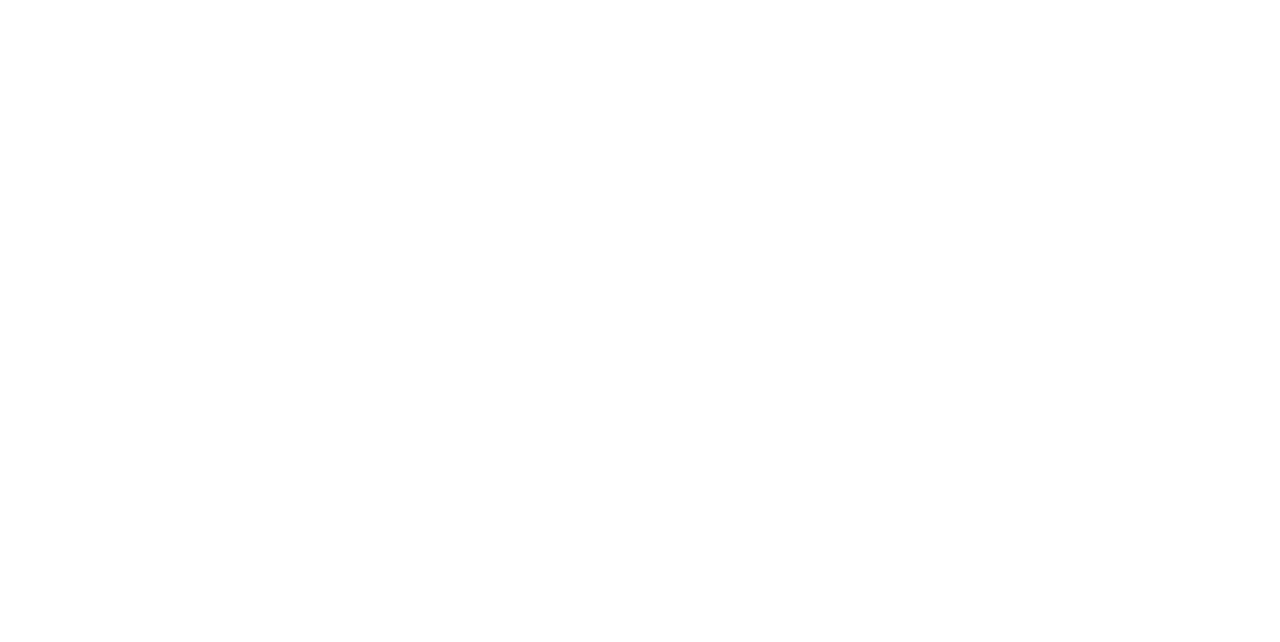
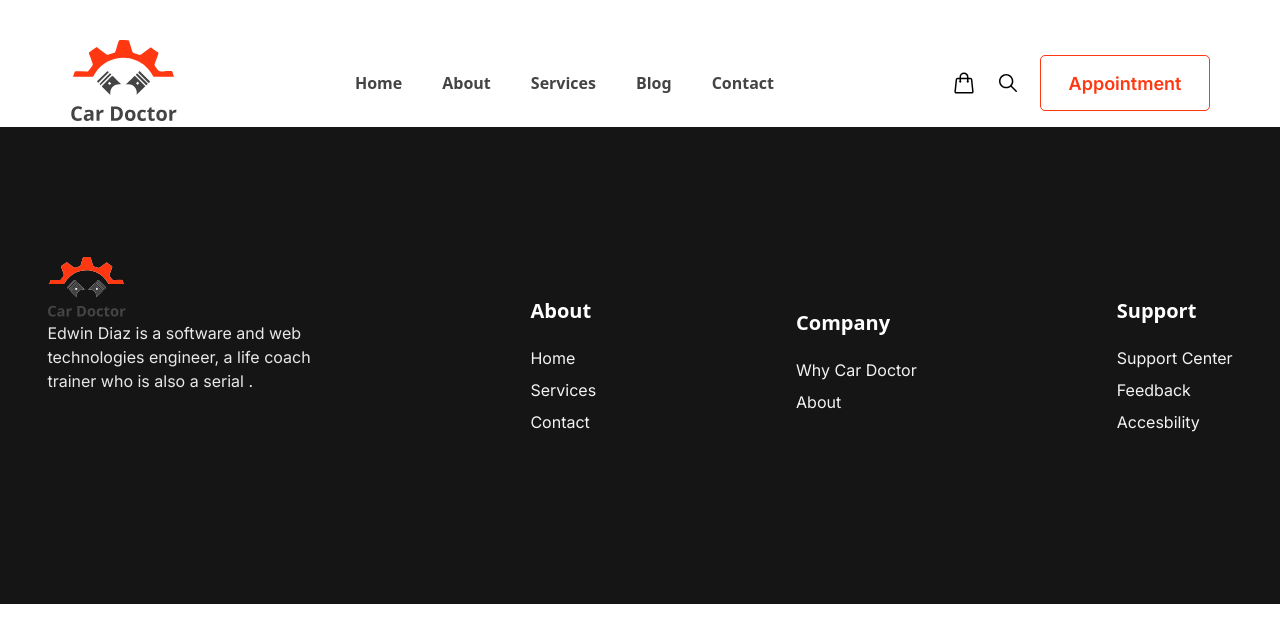
Before and after one commit to AtiqurRahmanLabib/car-doctor-clint, a React (Vite) app: page / in a window 1280 px wide. Shown: the top 642 px of the page. Built offline with nearby package versions, Linux system fonts and the light colour scheme.

Commit message:
added footer and navbar

```diff
--- a/package.json
+++ b/package.json
@@ -13,6 +13,7 @@
     "@tailwindcss/vite": "^4.1.7",
     "react": "^19.1.0",
     "react-dom": "^19.1.0",
+    "react-icons": "^5.5.0",
     "react-router-dom": "^7.6.0",
     "tailwindcss": "^4.1.7"
   },
--- a/src/Components/Home/Home.jsx
+++ /dev/null
@@ -1,11 +0,0 @@
-import React from 'react';
-
-const Home = () => {
-    return (
-        <div>
-          <h1 className='text-2xl'>Home section</h1>
-        </div>
-    );
-};
-
-export default Home;<h1 className='text-2xl'>Home section</h1>
--- a/src/Main/Main.jsx
+++ b/src/Main/Main.jsx
@@ -1,12 +1,16 @@
 import React from 'react';
 import { Outlet } from 'react-router-dom';
+import Footer from '../Pages/Shared/Footer/Footer';
+import Navbar from '../Pages/Shared/Navbar/Navbar';
 
 const Main = () => {
     return (
         <div>
+            <Navbar></Navbar>
             <Outlet></Outlet>
+            <Footer></Footer>
         </div>
     );
 };
 
-export default Main; <Outlet></Outlet>
+export default Main;
--- /dev/null
+++ b/src/Pages/Error/Error.jsx
@@ -0,0 +1,16 @@
+import React from 'react';
+import error4044 from '../../assets/images/Frame.png';
+
+const Error = () => {
+    return (
+        <div>
+
+            <div className='flex justify-center items-center h-screen'>
+
+                <img src={error4044} alt="" />
+            </div>
+        </div>
+    );
+};
+
+export default Error;
--- /dev/null
+++ b/src/Pages/Home/Home.jsx
@@ -0,0 +1,12 @@
+import React from 'react';
+
+const Home = () => {
+    return (
+        <div>
+            <h1 className="text-3xl font-bold underline text-center mt-10">Welcome to the Home Page</h1>
+            <p className="text-center mt-5">This is a simple home page built with React and Tailwind CSS.</p>
+        </div>
+    );
+};
+
+export default Home;
--- /dev/null
+++ b/src/Pages/Shared/Footer/Footer.jsx
@@ -0,0 +1,51 @@
+import React from 'react';
+import logo from '../../../assets/logo.svg';
+const Footer = () => {
+    return (
+        <div>
+            <div className='bg-[#151515] w-full  h-[477px] justify-center items-center flex gap-50'>
+
+                <div className='w-[283px] h-[216.71px] '>
+                    <img className='w-[79px] h-[64.09px]' src={logo} alt="" />
+                    <p className='font-inter text-[16px] text-[#E8E8E8]'>Edwin Diaz is a software and web <br /> technologies engineer, a life coach <br /> trainer who is also a serial .</p>
+
+                </div>
+                {/* <div className='flex gap-20'> */}
+                    <div>
+                        <h1 className='text-[20px] font-semibold text-[#FFFFFF]'>About</h1>
+                        <ul className='text-[#F3F3F3] text-[16px] font-inter mt-5'>
+                            <li className='mb-2'>Home</li>
+                            <li className='mb-2'>Services</li>
+                            <li>Contact</li>
+                        </ul>
+                    </div>
+
+
+                    <div>
+                        <h1 className='text-[20px] font-semibold text-[#FFFFFF]'>Company</h1>
+                        <ul className='text-[#F3F3F3] text-[16px] font-inter mt-5'>
+                            <li className='mb-2'>Why Car Doctor</li>
+                            <li className='mb-2'>About</li>
+
+                        </ul>
+                    </div>
+
+                    <div>
+                        <h1 className='text-[20px] font-semibold text-[#FFFFFF]'>Support</h1>
+                        <ul className='text-[#F3F3F3] text-[16px] font-inter mt-5'>
+                            <li className='mb-2'>Support Center</li>
+                            <li className='mb-2'>Feedback</li>
+                            <li>Accesbility</li>
+                        </ul>
+                    </div>
+
+
+                </div>
+
+
+            </div>
+        // </div>
+    );
+};
+
+export default Footer;
--- /dev/null
+++ b/src/Pages/Shared/Navbar/Navbar.jsx
@@ -0,0 +1,77 @@
+import React from 'react';
+import logo from '../../../assets/logo.svg'; // Adjust the path as necessary
+import { NavLink } from 'react-router-dom';
+import { IoIosSearch } from "react-icons/io";
+import { HiOutlineShoppingBag } from "react-icons/hi2";
+const Navbar = () => {
+    return (
+        <div>
+
+            <div className='w-[1140px] h-[86.78px] mx-auto mt-10 flex items-center gap-5 justify-between'>
+                <img src={logo} alt="" srcset="" />
+
+                <div className='gap-10 flex items-center'>
+                    <NavLink
+                        to="/home"
+                        className={({ isActive }) =>
+                            `text-[16px] font-medium text-center
+                            ${isActive ? 'text-[18px] font-semibold font-inter text-center underline ' : 'text-[16px] font-semibold text-center text-[#444444] '}`
+                        }
+                    >
+                        Home
+                    </NavLink>
+                    <NavLink
+                        to="/about"
+                        className={({ isActive }) =>
+                            `text-[16px] font-medium text-center
+                            ${isActive ? 'text-[18px] font-semibold font-inter text-center underline ' : 'text-[16px] font-semibold text-center text-[#444444] '}`
+                        }
+                    >
+                        About
+                    </NavLink>
+                    <NavLink
+                        to="/services"
+                        className={({ isActive }) =>
+                            `text-[16px] font-medium text-center
+                            ${isActive ? 'text-[18px] font-semibold font-inter text-center underline ' : 'text-[16px] font-semibold text-center text-[#444444] '}`
+                        }
+                    >
+                        Services
+                    </NavLink>
+                    <NavLink
+                        to="/blog"
+                        className={({ isActive }) =>
+                            `text-[16px] font-medium text-center
+                            ${isActive ? 'text-[18px] font-semibold font-inter text-center underline ' : 'text-[16px] font-semibold text-center text-[#444444] '}`
+                        }
+                    >
+                        Blog
+                    </NavLink>
+                    <NavLink
+                        to="/contact"
+                        className={({ isActive }) =>
+                            `text-[16px] font-medium text-center
+                            ${isActive ? 'text-[18px] font-semibold font-inter text-center underline ' : 'text-[16px] font-semibold text-center text-[#444444] '}`
+                        }
+                    >
+                        Contact
+                    </NavLink>
+                </div>
+
+                <div className='flex items-center gap-5'>
+                    <div className='flex items-center gap-5'>
+                        <HiOutlineShoppingBag className='w-[24px] h-[24px]' />
+                        <IoIosSearch className='w-[24px] h-[24px]' />
+                    </div>
+
+                    <div>
+                        <button className='w-[170px] h-[56px] border border-[#FF3811] rounded-[5px] text-[#FF3811] text-[18px] font-semibold font-inter'>Appointment</button>
+                    </div>
+                </div>
+            </div>
+
+        </div>
+    );
+};
+
+export default Navbar;
--- a/src/Routes/Routes.jsx
+++ b/src/Routes/Routes.jsx
@@ -1,12 +1,14 @@
 import { createBrowserRouter, } from "react-router-dom";
 import Main from "../Main/Main";
-import Home from "../Components/Home/Home";
+import Home from "../Pages/Home/Home";
+import Error from "../Pages/Error/Error";
 
 
 const router = createBrowserRouter([
     {
         path: "/",
         element: <Main></Main>,
+        errorElement: <Error></Error>,
         children: [
             {
                 path: "/home",
--- a/src/index.css
+++ b/src/index.css
@@ -1 +1,8 @@
+@import url('https://fonts.googleapis.com/css2?family=Inter:ital,opsz,wght@0,14..32,100..900;1,14..32,100..900&display=swap');
 @import "tailwindcss";
+
+@theme {
+  --font-inter-100: "Inter", sans-serif;
+  --font-inter: "Inter", sans-serif;
+
+}
```
Also changed, not shown: src/assets/images/Frame.png (added), 1 other file (tests, documents, lock files or other folders).
